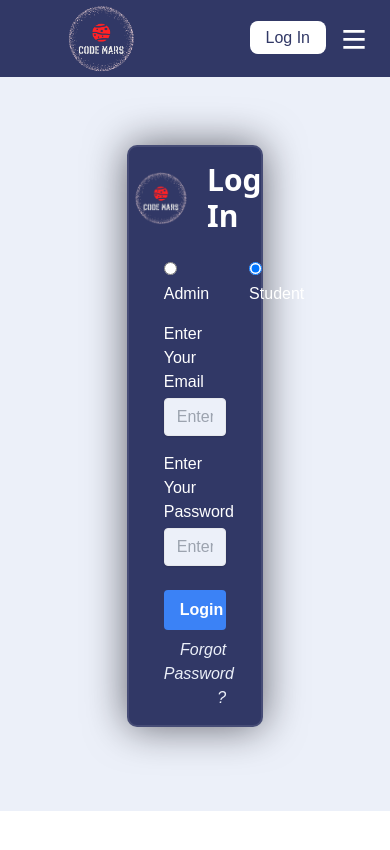
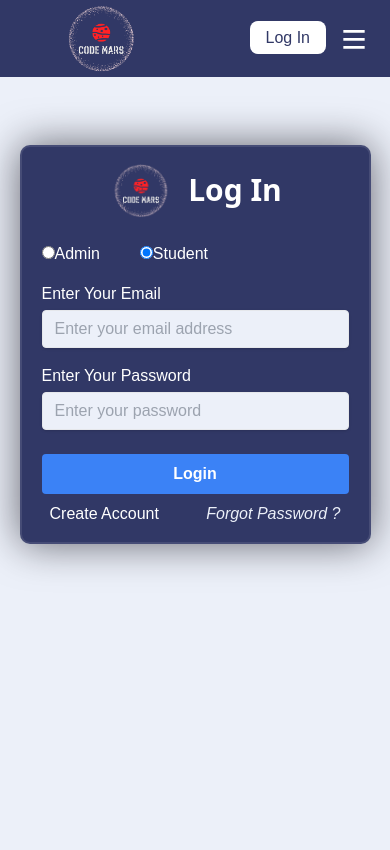
Before and after one commit to Anurag-Singh-Yadav/Code-Mars, a React (Vite) app: page /login in a window 390 px wide. Shown: the top 850 px of the page. Built offline with nearby package versions, Linux system fonts and the light colour scheme; no server answers.

Commit message:
login page

```diff
--- a/src/components/Login.css
+++ b/src/components/Login.css
@@ -9,10 +9,11 @@
     flex-direction: column;
     gap: var(--gap);
     margin: 4rem 0;
-    padding: 15px 35px;
+    padding: 15px auto;
     position: relative;
     z-index: 30;
 }
+
 .signup{
     box-shadow: 0 0 40px rgba(8,7,16,.6);
 }
--- a/src/components/Login.jsx
+++ b/src/components/Login.jsx
@@ -81,10 +81,10 @@ export default function Login({setIsLogin}) {
   async function forgotPassword(e) {}
 
   return (
-    <div className="bg-mainbg h-[87vh] pt-1 relative">
+    <div className="bg-mainbg h-[100vh] md:h-[94vh] md:py-auto lg:h-[87vh] pt-1 relative">
       <form
         onSubmit={submitHandler}
-        className="flex flex-col loginform w-[35%] mx-auto text-white bg-navcolor gap-4"
+        className="flex flex-col loginform w-[90%] px-5 sm:w-[70%] md:w-[65%] lg:w-[35%] py-4 mx-auto text-white bg-navcolor gap-4"
       >
         <div className="flex pb-2 justify-center gap-4 bg-navcolor items-center">
           <img src={assets.logo} className="w-16"></img>
@@ -144,15 +144,19 @@ export default function Login({setIsLogin}) {
             type="submit"
             className="w-full bg-blue-500 hover:bg-blue-700 text-white font-bold my-2 py-2 px-4 rounded focus:outline-none focus:shadow-outline"
           >
+
             Login
           </button>
-          <NavLink
+          <div className="flex justify-between items-center px-2 sm:justify-end">
+            <div className="sm:hidden">Create Account</div>
+            <NavLink
             to="/account-recovery"
             className="text-right block cursor-pointer text-mainbg"
             onClick={forgotPassword}
           >
             <i>Forgot Password ?</i>
           </NavLink>
+          </div>
         </div>
       </form>
     </div>
--- a/src/components/Signup.jsx
+++ b/src/components/Signup.jsx
@@ -52,7 +52,6 @@ const Signup = () => {
     return;
     }
   };
-
   return (
     <div className="bg-mainbg h-[87vh] py-1">
       {
--- a/src/components/user/Dashboard.jsx
+++ b/src/components/user/Dashboard.jsx
@@ -57,7 +57,8 @@ function Dashboard({ setIsLogin }) {
   return (
 
     <div className="bg-mainbg">
-      <div className="px-6 py-2 grid sm:grid-cols-2 md:grid-cols-4 gap-2 grid-cols-1">
+      <div className="px-6 py-2 flex">
+        <div className=" basis-1/3">
         <UserInfo
           userProfile={userProfile}
           userDetails={userDetails}
@@ -67,10 +68,11 @@ function Dashboard({ setIsLogin }) {
           userFullName = {totalData.userFullName}
           setIsLogin={setIsLogin}
         ></UserInfo>
+        </div>
 
-        <div className="col-span-3 shadow-[rgba(17,_17,_26,_0.1)_0px_0px_16px] p-3">
-          <div className="flex flex-wrap">
-            <div className="shadow-[rgba(50,50,93,0.25)_0px_6px_12px_-2px,_rgba(0,0,0,0.3)_0px_3px_7px_-3px] rounded-md max-w-full">
+        <div className="shadow-[rgba(17,_17,_26,_0.1)_0px_0px_16px] p-3 basis-2/3">
+          <div className="flex w-full">
+            <div className="shadow-[rgba(50,50,93,0.25)_0px_6px_12px_-2px,_rgba(0,0,0,0.3)_0px_3px_7px_-3px] rounded-md w-[100vw] md:w-fit">
               <PieChart data={data}></PieChart>
             </div>
 
@@ -79,16 +81,25 @@ function Dashboard({ setIsLogin }) {
               total={total}
               totalData={totalData}
             ></SolvedQuestions>
+
+<div>
+
+        </div>
           </div>
-
-          <div className="bg-navcolor text-white text-center px-4 py-2 font-normal rounded-md text-lg my-2">
+          <div className="">
+          <div className=" bg-navcolor text-white text-center px-4 py-2 font-normal rounded-md text-lg my-2">
             Recent Submission
           </div>
 
           <AllSubmission
             questionSolvedByUser={questionSolvedByUser}
           ></AllSubmission>
+          </div>
+
         </div>
+
+
+
       </div>
       <BottomFooter></BottomFooter>
     </div>
--- a/src/components/user/Navbar.jsx
+++ b/src/components/user/Navbar.jsx
@@ -107,7 +107,7 @@ function Navbar({ isLogin }) {
         </div>
         <div className="items-center hidden sm:flex">
           {!isLogin ? (
-            <div className="space-x-3 hidden md:flex">
+            <div className="space-x-3 hidden sm:flex">
               <NavLink
                 to="/login"
                 className="px-4 py-2 bg-white text-navcolor rounded-lg"
--- a/src/components/user/dashboard/SolvedQuestions.jsx
+++ b/src/components/user/dashboard/SolvedQuestions.jsx
@@ -22,7 +22,7 @@ function SolvedQuestions({ typeQuestion, total, totalData }) {
   }
 
   return (
-    <div className="flex flex-wrap justify-between items-center px-4 bg-navcolor text-white shadow-[rgba(50,50,93,0.25)_0px_6px_12px_-2px,_rgba(0,0,0,0.3)_0px_3px_7px_-3px] rounded-md">
+    <div className="items-center px-4 bg-navcolor text-white shadow-[rgba(50,50,93,0.25)_0px_6px_12px_-2px,_rgba(0,0,0,0.3)_0px_3px_7px_-3px] rounded-md py-6">
       <div className="">
         <CircularPercentageGraph percentage={percentage} />
       </div>
```
